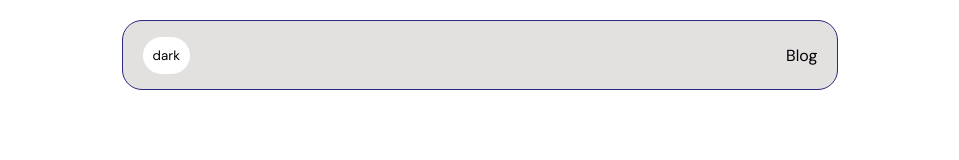
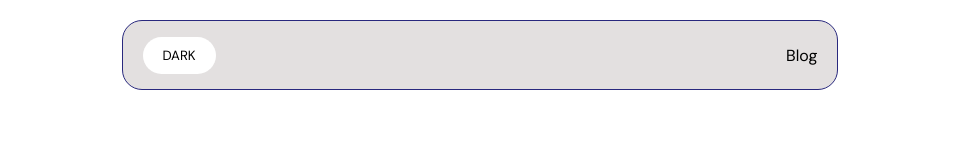
Before and after one commit to Joebakid/My-Porfolio, a React (Create React App) app: page / in a window 1280 px wide. Shown: the top 160 px of the page, without its empty margins (160-1119 px from the left). Built offline with nearby package versions, Linux system fonts and the light colour scheme.

Commit message:
nav bar edit

```diff
--- a/package.json
+++ b/package.json
@@ -5,7 +5,7 @@
   "dependencies": {
     "@gsap/react": "^2.1.2",
     "cra-template": "1.2.0",
-    "framer-motion": "^12.6.2",
+    "framer-motion": "^12.9.2",
     "gsap": "^3.12.7",
     "react": "^19.0.0",
     "react-dom": "^19.0.0",
--- a/src/App.css
+++ b/src/App.css
@@ -225,14 +225,20 @@ body {
 
 .mode {
   background-color: var(--black-text);
-  padding: 10px;
+  padding: 10px 20px;
   border: none;
   cursor: pointer;
-  border-radius: 30px;
-  -webkit-border-radius: 30px;
-  -moz-border-radius: 30px;
-  -ms-border-radius: 30px;
-  -o-border-radius: 30px;
+  border-radius: 20px;
+  -webkit-border-radius: 20px;
+  -moz-border-radius: 20px;
+  -ms-border-radius: 20px;
+  -o-border-radius: 20px;
+}
+
+.mode-p {
+  font-family: "DM Sans", sans-serif;
+  font-weight: 400;
+  text-transform: uppercase;
 }
 
 /* HEADER */
--- a/src/components/Nav.js
+++ b/src/components/Nav.js
@@ -40,7 +40,7 @@ function Nav() {
       <div className="flex-nav sticky">
         {/* Dark Mode Toggle */}
         <button className="mode" onClick={() => setDarkMode(!darkMode)}>
-          {darkMode ? "light" : "dark"}
+          {darkMode ? <p className="mode-p">light</p> : <p className="mode-p">dark</p>}
         </button>
 
         {/* Navigation Links */}
```
Also changed, not shown: 1 other file (tests, documents, lock files or other folders).
